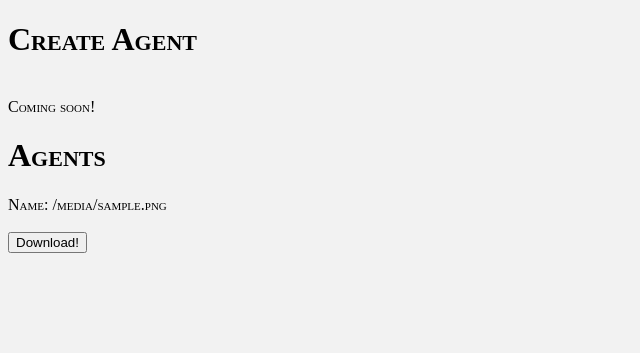
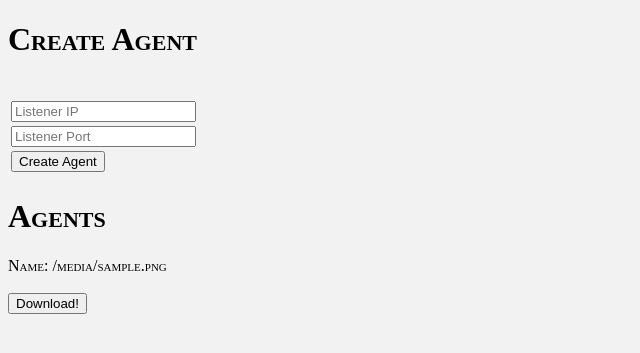
Before and after one commit to HuskyHacks/AgentZero, a Flask app: template services/web/project/app/templates/agents.html in a window 1280 px wide. Shown: the top 353 px of the page, without its empty margins (0-640 px from the left). Run offline with Flask 2, Linux system fonts and the light colour scheme; the template is opened without the code that fills it: most values are stand-ins (such as "Sample title", 1, 10 or a date in 2020).

Commit message:
fixed compilation errors, compile agent from agents page UI

```diff
--- a/services/web/project/app/templates/agents.html
+++ b/services/web/project/app/templates/agents.html
@@ -11,7 +11,31 @@
 <h1>Create Agent</h1>
     <br>
     <body class="body">
-            Coming soon!
+
+    <div>
+        <form action="" method="post">
+            <div>
+                <table>
+                    <tr>
+                    <td><input class="form-input" type="text" placeholder="Listener IP" name="listenerIP" required="true"></td>
+                    </tr>
+                    <tr>
+                    <td><input class="form-input" type="text" placeholder="Listener Port" name="listenerPort" required="true"></td>
+                    </tr>
+                    <tr>
+                    <td><button class="form-btn" type="submit">Create Agent</button></td>
+                    </tr>
+                    <tr>
+                    {% if error %}
+                    <p class="error"><strong>Error:</strong> {{ error }}
+                    {% endif %}
+                    </tr>
+                </table>
+            </div>
+        </form>
+    </div>
+
+
 </body>
 
         <h1>Agents</h1>
@@ -28,7 +52,5 @@
             </div>
         </form>
     </body>
-
 {% endblock %}
-
 {% endblock %}
--- a/services/web/project/app/views.py
+++ b/services/web/project/app/views.py
@@ -42,10 +42,6 @@ def login():
         return redirect(url_for('index'))
     else:
         return render_template('login.html')
-
-
-
-
 
 
 @app.route('/home', methods=['GET'])
@@ -119,7 +115,6 @@ def listener():
 # TODO: Download function returns all agents in /agents dir.
 @app.route('/return-files/', methods=['GET', 'POST'])
 def list_files():
-    """Endpoint to list files on the server."""
     files = []
     for filename in os.listdir(DOWNLOAD_DIRECTORY):
         path = os.path.join(DOWNLOAD_DIRECTORY, filename)
@@ -136,11 +131,18 @@ def get_file(path):
 # TODO: agent generation
 @app.route('/agents', methods=['GET', 'POST'])
 def createAgent():
-    #    if flask.request.method == 'POST':
-    #        create_agent("10.10.1.149", "1776", "/home/app/web/project/app/static/")
-    #        moveAndRename(agentNameGenerator(8))
-    #    else:
-    return render_template('agents.html'), 200
+    if flask.request.method == 'POST':
+        try:
+            listenerIP = request.form.get('listenerIP')
+            listenerPort = request.form.get('listenerPort')
+            inveighPath = "/home/app/web/project/app/static/"
+            create_agent(listenerIP, listenerPort, inveighPath)
+            moveAndRename(agentNameGenerator(8))
+            return render_template('agents.html'), 200
+        except Exception as e:
+            return str(e), 500
+    else:
+        return render_template('agents.html'), 200
 
 
 @app.route('/favicon.ico')
```
Also changed, not shown: 1 other file. Lines whose indentation alone changed are shown as unchanged.
